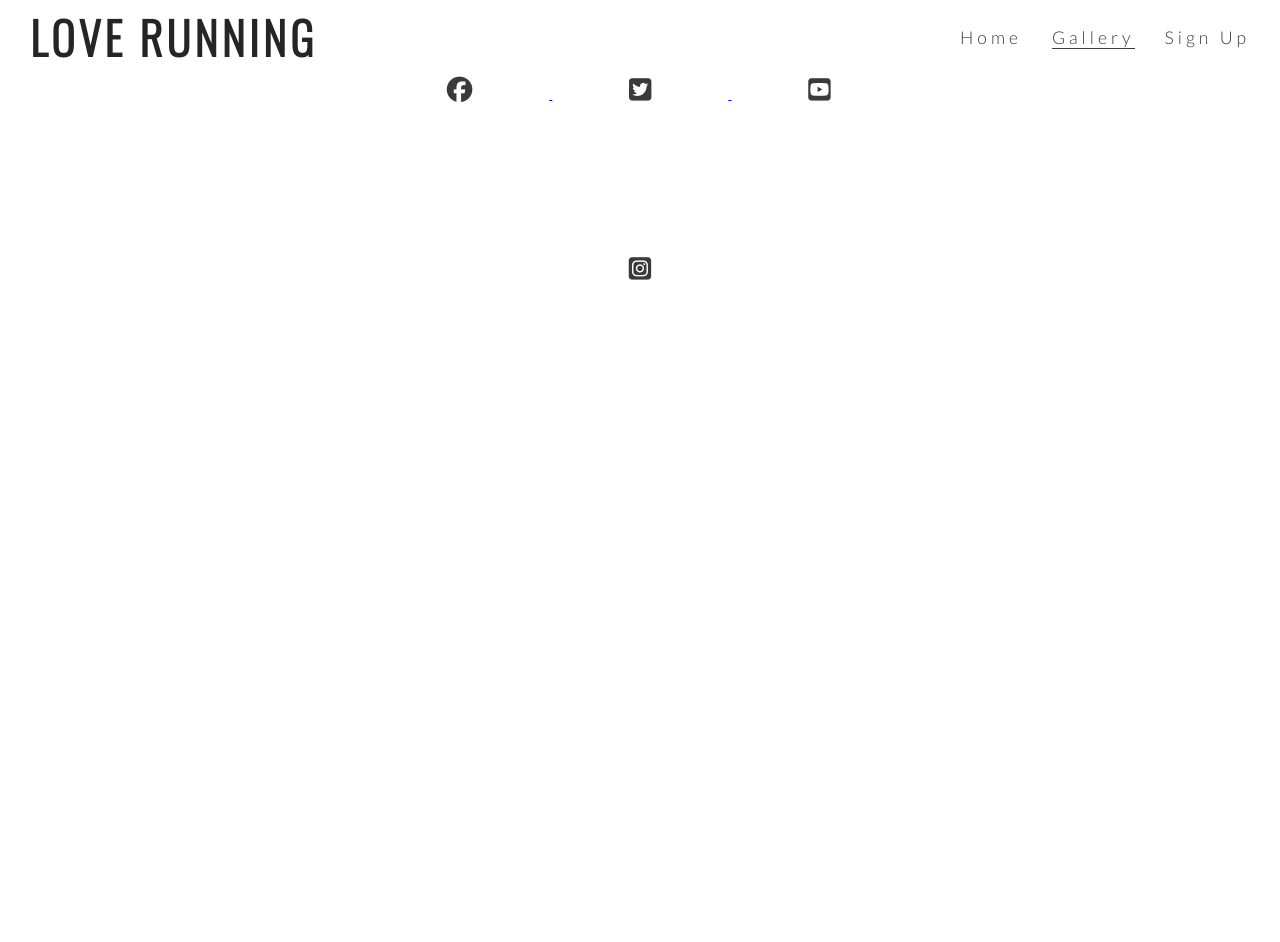
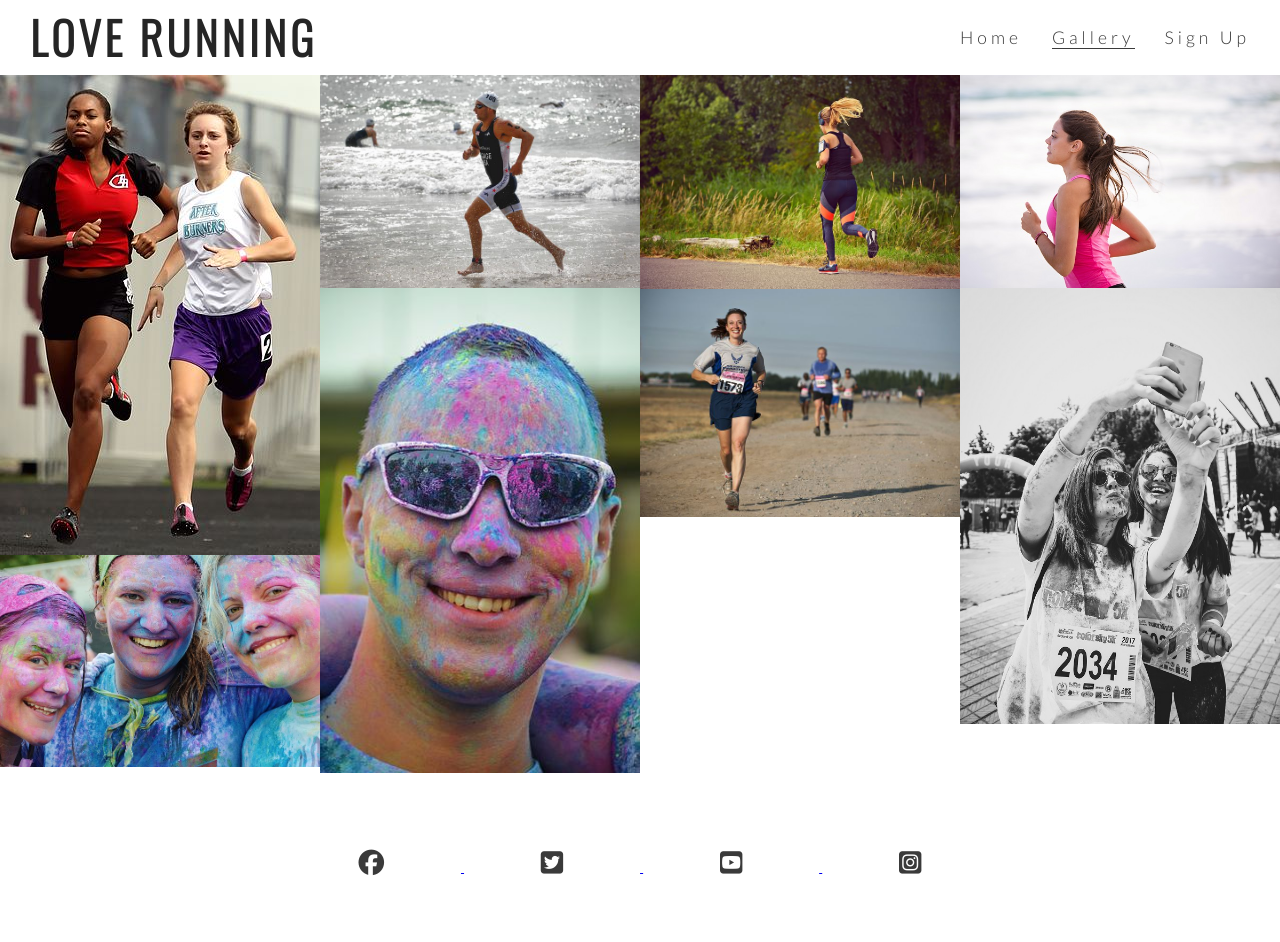
Before and after one commit to PriyaDevNow/love-running, a plain HTML site: page gallery.html in a window 1280 px wide. Before the commit the page ends 800 px from the top, so only its background shows below. Drawn offline with nearby package versions, Linux system fonts and the light colour scheme.

Commit message:
Add gallery pictures and masonry styling

```diff
--- a/assets/css/style.css
+++ b/assets/css/style.css
@@ -236,3 +236,17 @@ footer {
     padding: 5%;
     color: #3a3a3a;
 }
+
+/* gallery */
+
+#photos {
+    clear: both;
+    line-height: 0;
+    column-count: 4;
+    column-gap: 0;
+}
+
+#photos > img {
+    width:100%;
+
+}
--- a/gallery.html
+++ b/gallery.html
@@ -34,6 +34,17 @@
         </nav>
     </header>
 
+    <section id="photos">
+        <img src="assets/images/athletes.jpg" alt="Two athletes running together">
+        <img src="assets/images/girls.jpg" alt="Three girls at charity paint running festival">
+        <img src="assets/images/runner3.jpg" alt="Solo male runner jogging on a break">
+        <img src="assets/images/man.jpg" alt="Man at charity paint running festival">
+        <img src="assets/images/runner1.jpg" alt="Solo female running through Phoenix Park">
+        <img src="assets/images/runner2.jpg" alt="Runners competing in marathon">
+        <img src="assets/images/runner4.jpg" alt="Solo female jogging on beach">
+        <img src="assets/images/mud-run.jpg" alt="Two women taking a muddy selfie after the Mud Runners Championship">
+
+    </section>
 
     <footer>
         <ul class="social-networks">
```
Also changed, not shown: assets/images/athletes.jpg (added), assets/images/girls.jpg (added), assets/images/man.jpg (added), assets/images/mud-run.jpg (added), assets/images/runner1.jpg (added), assets/images/runner2.jpg (added), assets/images/runner3.jpg (added), assets/images/runner4.jpg (added), assets/images/running_gang.jpg (added).
